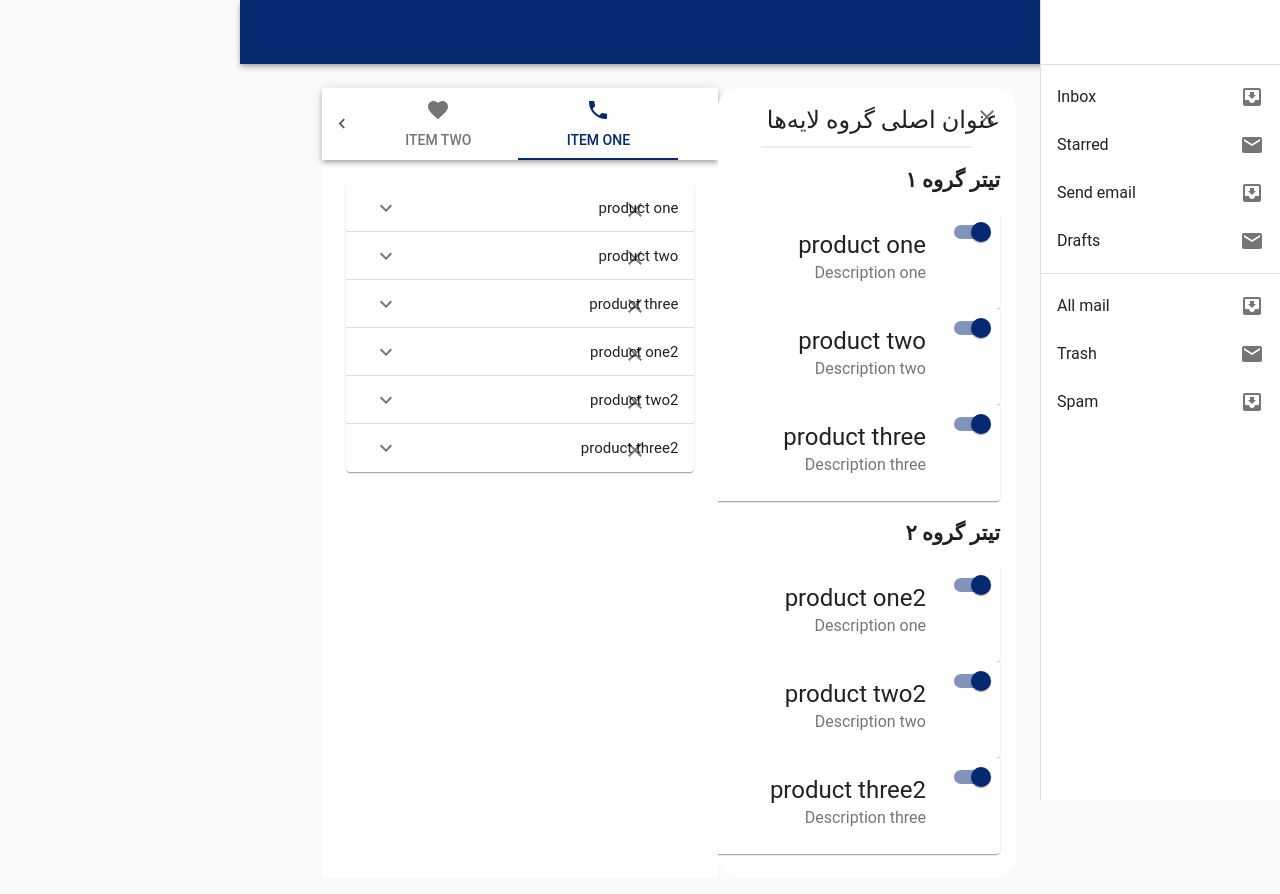
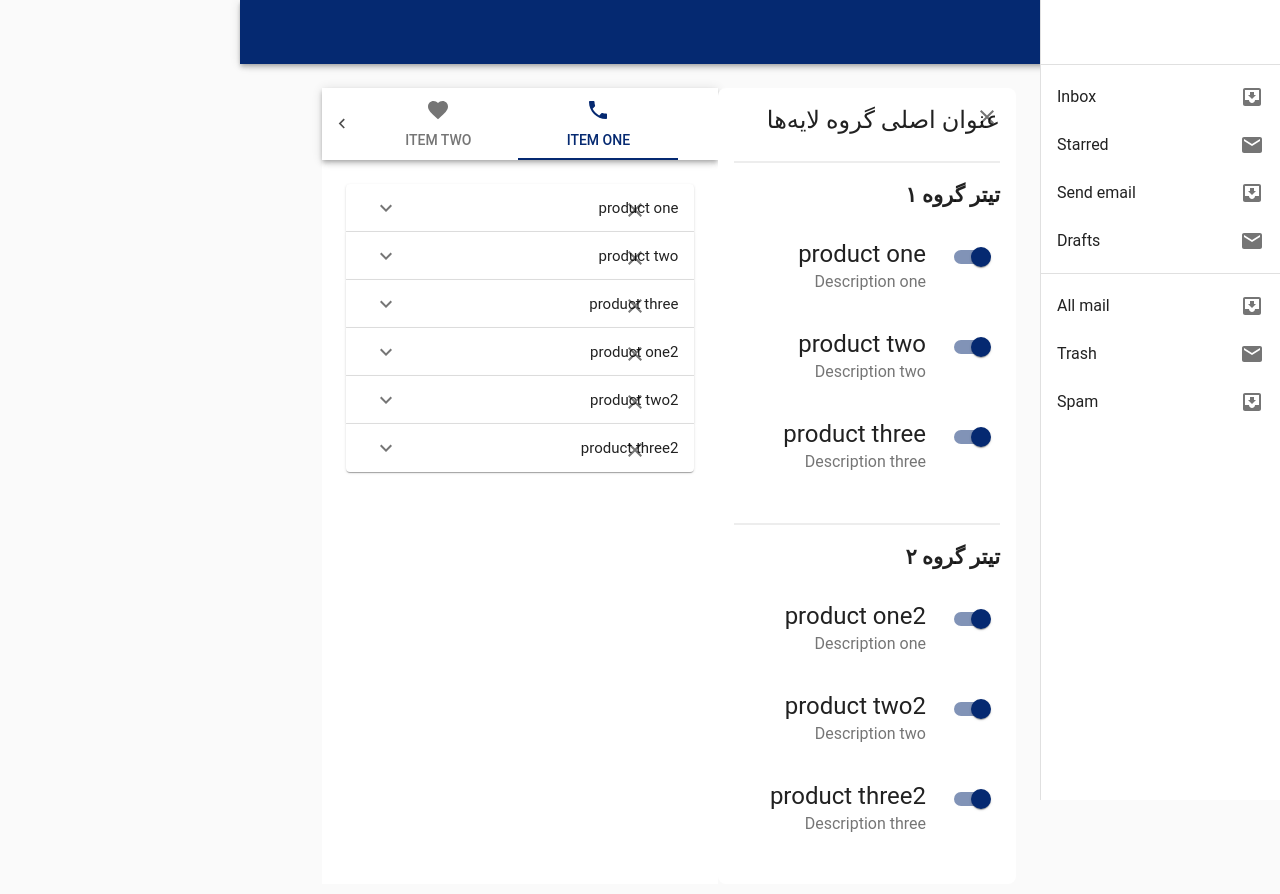
Before and after one commit to sahebmohammadi/forest, a React (Create React App) app: page / in a window 1280 px wide. Shown: the top 894 px of the page. Built offline with nearby package versions, Linux system fonts and the light colour scheme; what jss-rtl would draw is missing.

Commit message:
changes style css file

```diff
--- a/src/components/productList/MainLayer.jsx
+++ b/src/components/productList/MainLayer.jsx
@@ -21,7 +21,7 @@ const [close, setClose] = useState(false);
             minWidth: 275,
             position: "relative",
             boxShadow: "none",
-            borderRadius: "20px"
+            borderRadius: "8px"
         },
         close:{
             display:"none"
@@ -30,13 +30,6 @@ const [close, setClose] = useState(false);
             display: 'inline-block',
             margin: '0 2px',
             transform: 'scale(0.8)',
-        },
-        line: {
-            height:"2px",
-            width:"80%",
-            backgroundColor:"#EDEDED",
-            borderBottom:"2px solid #EDEDED",
-            margin:"10px auto"
         },
         closeButton: {
             position: 'absolute',
@@ -64,7 +57,6 @@ const handleClose = () => {
                 <Typography variant="h5" component="h2" >
                     عنوان اصلی گروه لایه‌ها
                 </Typography>
-                <div className={classes.line} />
                 <IconButton aria-label="close" className={classes.closeButton} onClick={handleClose}>
                     <CloseIcon />
                 </IconButton>
--- a/src/components/productList/Product.jsx
+++ b/src/components/productList/Product.jsx
@@ -11,8 +11,17 @@ const useStyles = makeStyles(() => ({
     root: {
         width:"100%",
         display:"flex",
-        alignContent:"center"
+        alignContent:"center",
+        boxShadow: "none",
+        paddingTop:"10px",
     },
+    switch: {
+        alignSelf:"top"
+    },
+    text: {
+        alignSelf:"top",
+        paddingTop:0,
+    }
 }));
 
 const Product = ({products, index2}) => {
@@ -30,9 +39,10 @@ const Product = ({products, index2}) => {
             {products.map((product, index) => (
 
                 <Card className={classes.root} >
-                    <Switch checked={product.checked} onChange={() => handleHiddenChange(index, index2)} color="primary" />
+                    <Switch className={classes.switch} checked={product.checked} onChange={() => handleHiddenChange(index, index2)} color="primary" />
                     <CardContent
                         ariaLabel="SpeedDial example"
+                        className={classes.text}
                         >
 
                         <Typography variant="h5" component="h2">
--- a/src/components/productList/ProductList.jsx
+++ b/src/components/productList/ProductList.jsx
@@ -7,10 +7,16 @@ import MainContext from '../context/MainContext';
 
 const useStyles = makeStyles(() => ({
     root: {
-        minWidth: 300,
-        width:"40%",
-        flexGrow:1,
+        width:"100%",
+        padding:"10px 0 0 0"
     },
+    line: {
+        height:"2px",
+        width:"100%",
+        backgroundColor:"#EDEDED",
+        borderBottom:"2px solid #EDEDED",
+        margin:"15px auto"
+    }
 }));
 
 const ProductList = () => {
@@ -24,6 +30,7 @@ const ProductList = () => {
             <div >
             {hiddenProduct.map((list, index) => (
                 <div className={classes.root}>
+                    <div className={classes.line} />
                     <h2 className={classes.title}>{list.title}</h2>
                     <Product products={list.products} index2={index} />
                 </div >
```
